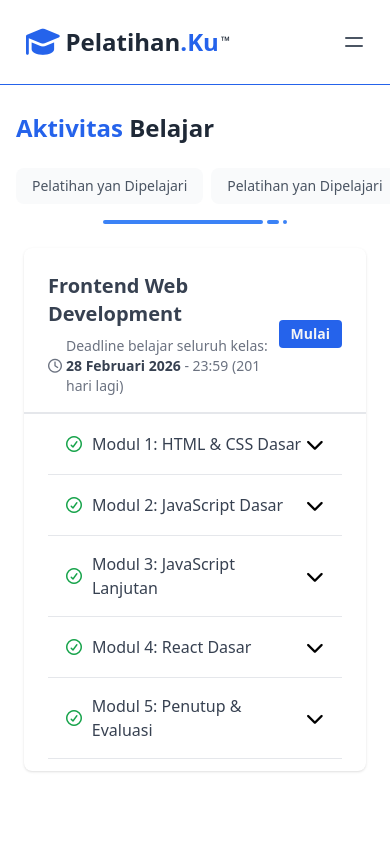
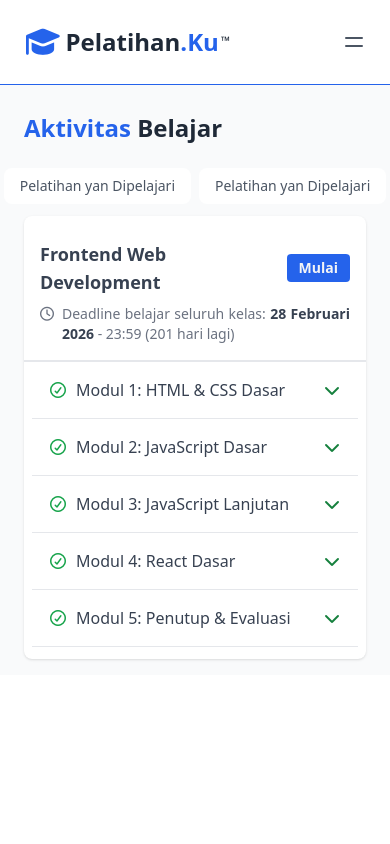
Before and after one commit to bachtiarrizaa/pelatihan-digital-app, a React (Vite) app in the folder frontend/: page /aktivitas-belajar in a window 390 px wide. Shown: the top 844 px of the page. Built offline with nearby package versions, Linux system fonts and the light colour scheme.

Commit message:
index aktivitas belajar page

```diff
--- a/frontend/src/Pages/AktivitasBelajar/Card.jsx
+++ b/frontend/src/Pages/AktivitasBelajar/Card.jsx
@@ -69,7 +69,7 @@ function AccordionItem({ modul, isOpen, onToggle }) {
           <span className="text-base text-gray-700">{modul.nama}</span>
         </div>
         <i
-          className={`fa-solid fa-chevron-${isOpen ? "up" : "down"} text-lg cursor-pointer transition-transform duration-300`}
+          className={`fa-solid fa-chevron-${isOpen ? "up" : "down"} text-base sm:text-lg text-green-700 cursor-pointer transition-transform duration-300`}
           onClick={onToggle}
         ></i>
       </div>
@@ -109,27 +109,27 @@ export default function AktivitasBelajarCard() {
   return (
     <div className="w-full bg-white rounded-lg shadow pt-4 pb-3">
       {/* Header */}
-      <div className="flex px-6 pb-4 mt-2 items-center justify-between border-b-2">
-        <div>
-          <Link to="#" className="text-xl font-bold text-gray-700">
+      <div className="px-4 sm:px-6 pb-4 mt-2 items-center justify-between border-b-2">
+        <div className="flex items-center justify-between">
+          <Link to="#" className="text-lg sm:text-xl font-bold text-gray-700">
             {pelatihan.title}
           </Link>
-          <div className="flex items-center gap-1 text-gray-500 mt-2">
-            <i className="fa-regular fa-clock text-sm"></i>
-            <p className="text-sm">
-              Deadline belajar seluruh kelas:
-              <span className="font-bold text-gray-700"> 28 Februari 2026 </span>
-              - 23:59 (201 hari lagi)
-            </p>
-          </div>
+          <button className="px-3 py-1 text-sm font-bold text-gray-100 bg-blue-600 rounded hover:bg-blue-500">
+            Mulai
+          </button>
         </div>
-        <button className="px-3 py-1 text-sm font-bold text-gray-100 bg-blue-600 rounded hover:bg-blue-500">
-          Mulai
-        </button>
+        <div className="flex items-start gap-2 sm:gap-1 text-gray-500 mt-2">
+          <i className="fa-regular fa-clock text-sm"></i>
+          <p className="text-sm text-justify">
+            Deadline belajar seluruh kelas:
+            <span className="font-bold text-gray-700"> 28 Februari 2026 </span>
+            - 23:59 (201 hari lagi)
+          </p>
+        </div>
       </div>
 
       {/* List Modul */}
-      <div className="px-6">
+      <div className="px-2 sm:px-4">
         {pelatihan.modul.map((modul, index) => (
           <AccordionItem
             key={index}
--- a/frontend/src/Pages/AktivitasBelajar/index.jsx
+++ b/frontend/src/Pages/AktivitasBelajar/index.jsx
@@ -8,44 +8,39 @@ export default function AktivitasBelajar() {
   const toggleDesktopSidebar = () => setIsOpen(!isOpen);
 
   return (
-    <div className="max-w-7xl mx-auto px-4 pb-4 pt-28 relative">
+    <div className="bg-gray-50">
+      <div className="max-w-7xl mx-auto px-4 pb-4 pt-28 relative">
       {/* Judul */}
-      <h1 className="text-2xl font-bold text-blue-600 flex items-center justify-between">
+      <h1 className="text-2xl px-2 font-bold text-blue-600 flex items-center justify-between">
         <span>
           Aktivitas <span className="text-gray-800">Belajar</span>
         </span>
       </h1>
 
-      <div class="justify-center items-center my-6 sm:hidden">
-        <div class="flex items-center gap-2 sm:gap-4">
+      <div class="mt-6 sm:hidden">
+        <div class="flex items-center justify-center gap-2 sm:gap-4">
           <button
-            class="px-4 py-2 text-sm text-center text-gray-600 bg-gray-50 sm:text-base font-medium whitespace-nowrap rounded-lg hover:bg-gray-100">
+            class="px-4 py-2 text-sm text-center text-gray-600 bg-white sm:text-base font-medium whitespace-nowrap rounded-lg hover:bg-gray-100">
             Pelatihan yan Dipelajari
           </button>
           <button
-            class="px-4 py-2 text-sm text-center text-gray-600 bg-gray-50 sm:text-base font-medium whitespace-nowrap rounded-lg hover:bg-gray-100">
+            class="px-4 py-2 text-sm text-center text-gray-600 bg-white sm:text-base font-medium whitespace-nowrap rounded-lg hover:bg-gray-100">
             Pelatihan yan Dipelajari
           </button>
-        </div>
-        <div class="flex justify-center mt-4">
-            <span class="inline-block w-40 h-1 bg-blue-500 rounded-full"></span>
-            <span class="inline-block w-3 h-1 mx-1 bg-blue-500 rounded-full"></span>
-            <span class="inline-block w-1 h-1 bg-blue-500 rounded-full"></span>
         </div>
       </div>
 
 
-      <div className="flex mt-4">
+      <div className="flex mt-3">
         {/* Sidebar Desktop */}
         <aside
-          className={`hidden md:flex flex-col bg-white border-r overflow-hidden transition-[width] duration-500 ease-out
-            ${isOpen ? "w-60" : "w-12"}
-            h-[calc(100vh-7rem)]`}
+          className={`hidden px-4 md:flex flex-col bg-white border-r overflow-hidden transition-[width] duration-500 ease-out
+            ${isOpen ? "w-60" : "w-12"}`}
         >
           {/* Header Menu */}
           <div
             className={`flex items-center ${
-              isOpen ? "justify-between py-2 pr-4 border-b" : "justify-center py-2"
+              isOpen ? "justify-between py-2 border-b" : "justify-center py-2"
             }`}
           >
             {isOpen && (
@@ -66,16 +61,16 @@ export default function AktivitasBelajar() {
 
           {/* Menu Items */}
           {isOpen && (
-            <nav className="mt-2 space-y-1 whitespace-nowrap overflow-hidden transition-opacity duration-300">
+            <nav className="mt-2 whitespace-nowrap overflow-hidden transition-opacity duration-300">
               <Link
                 to="#"
-                className="block py-2 rounded hover:bg-gray-100 font-medium text-gray-700"
+                className="block p-2 rounded font-medium text-gray-600 hover:text-blue-600"
               >
                 Pelatihan yang Dipelajari
               </Link>
               <Link
                 to="#"
-                className="block py-2 rounded hover:bg-gray-100 font-medium text-gray-700"
+                className="block p-2 rounded font-medium text-gray-600 hover:text-blue-600"
               >
                 Pelatihan yang Diselesaikan
               </Link>
@@ -89,5 +84,6 @@ export default function AktivitasBelajar() {
         </main>
       </div>
     </div>
+    </div>
   );
 }
```
